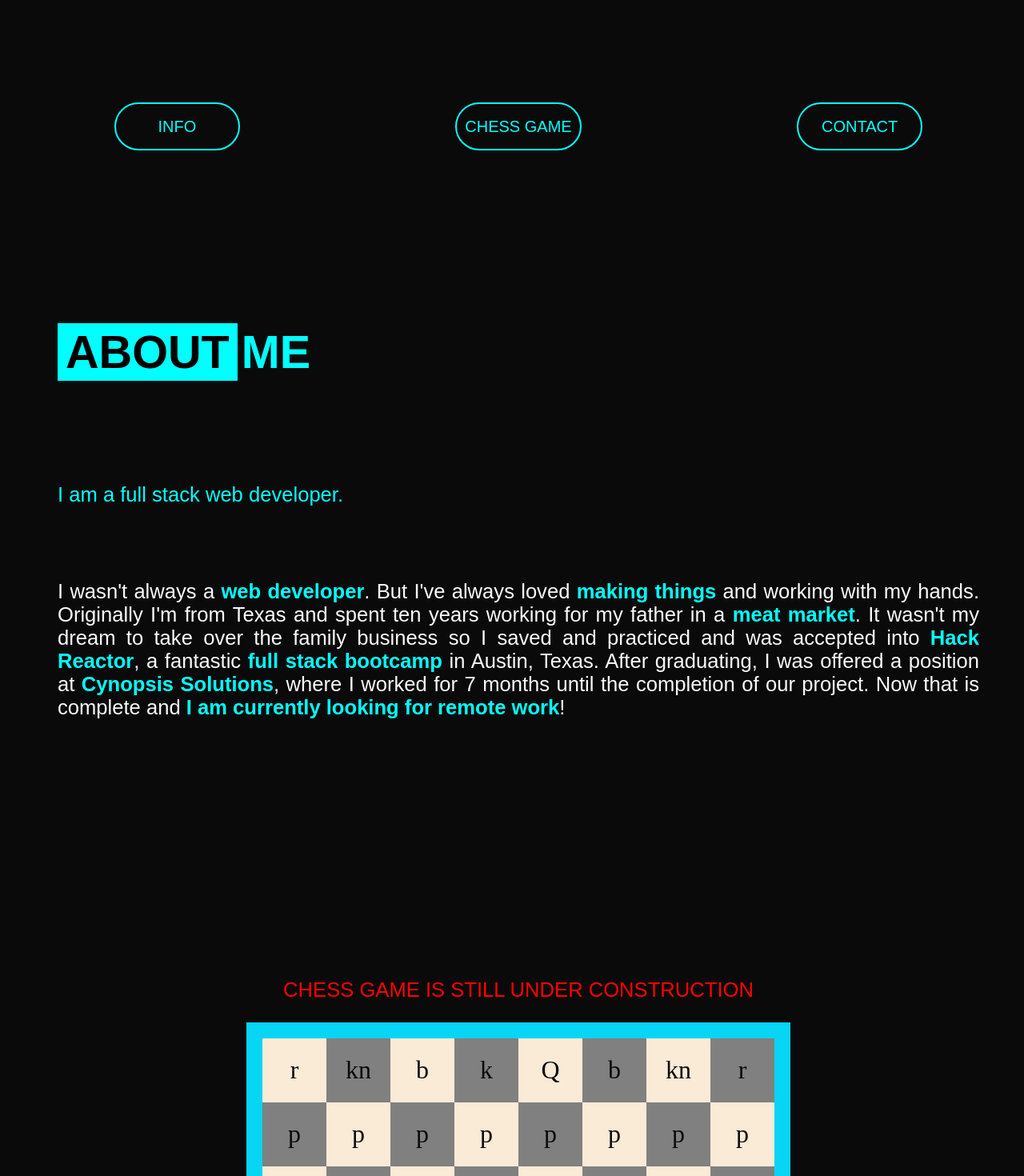
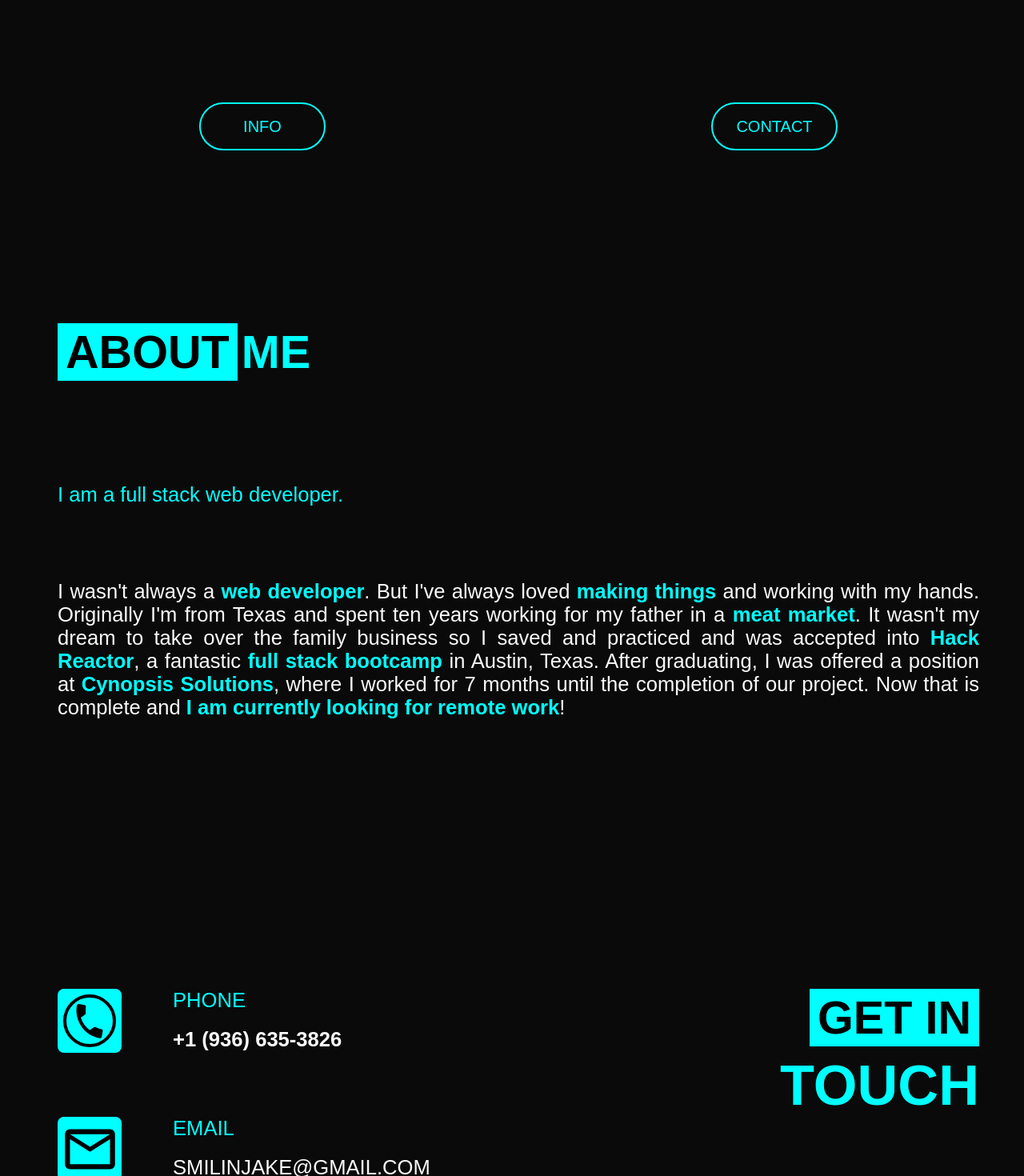
Before and after one commit to smilinjake/PortfolioWebsite, a React (Create React App) app: page / in a window 1280 px wide. Shown: the part 540-2010 px from the top of the page at 80% size. Built offline with nearby package versions, Linux system fonts and the light colour scheme.

Commit message:
hiding chess game

```diff
--- a/src/App.js
+++ b/src/App.js
@@ -68,7 +68,7 @@ function App() {
       <Home id="HomePage" />
       <InfoSection id="InfoPage" />
       {/* <SkillsSection id="SkillsPage" /> */}
-      <ChessPuzzle id="ChessPage" />
+      {/* <ChessPuzzle id="ChessPage" /> */}
       <ContactMe id="ContactPage" />
     </div>
   );
--- a/src/Components/Home.js
+++ b/src/Components/Home.js
@@ -37,14 +37,14 @@ const Home = () => {
         >
           <h5 className="HomeNavButtonText">SKILLS</h5>
         </div> */}
-        <div
+        {/* <div
           className="HomeNavButton"
           onClick={() => {
             scrollToSection("ChessPage");
           }}
         >
           <h5 className="HomeNavButtonText">CHESS GAME</h5>
-        </div>
+        </div> */}
 
         <div
           className="HomeNavButton"
```
